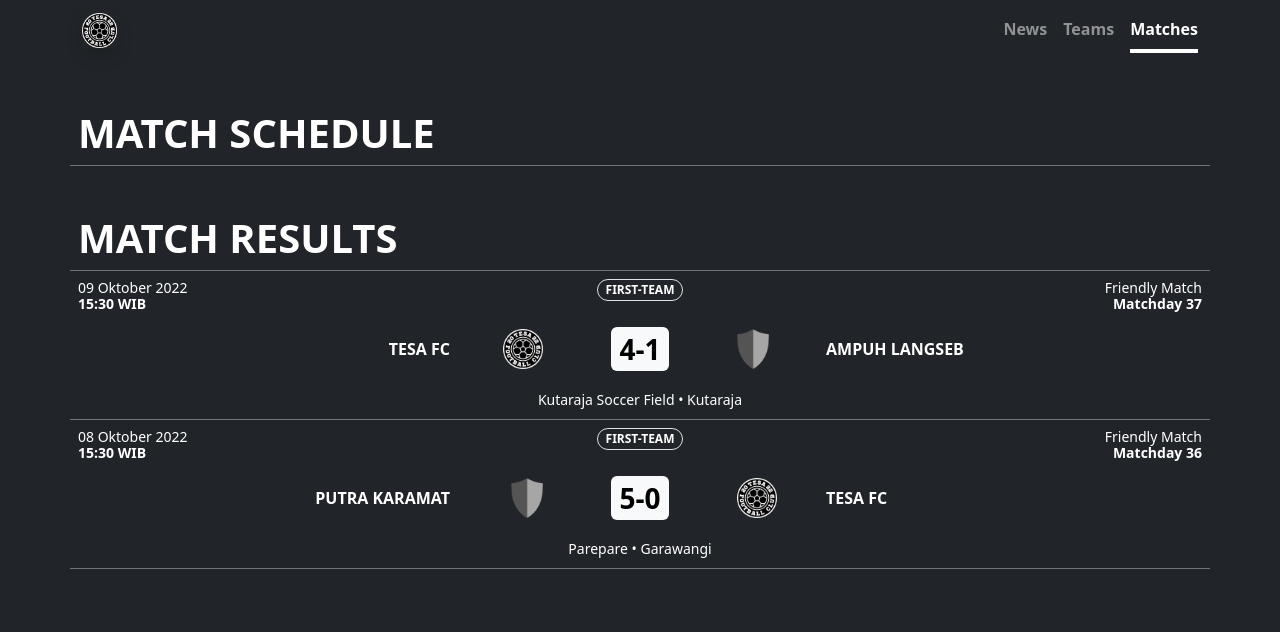
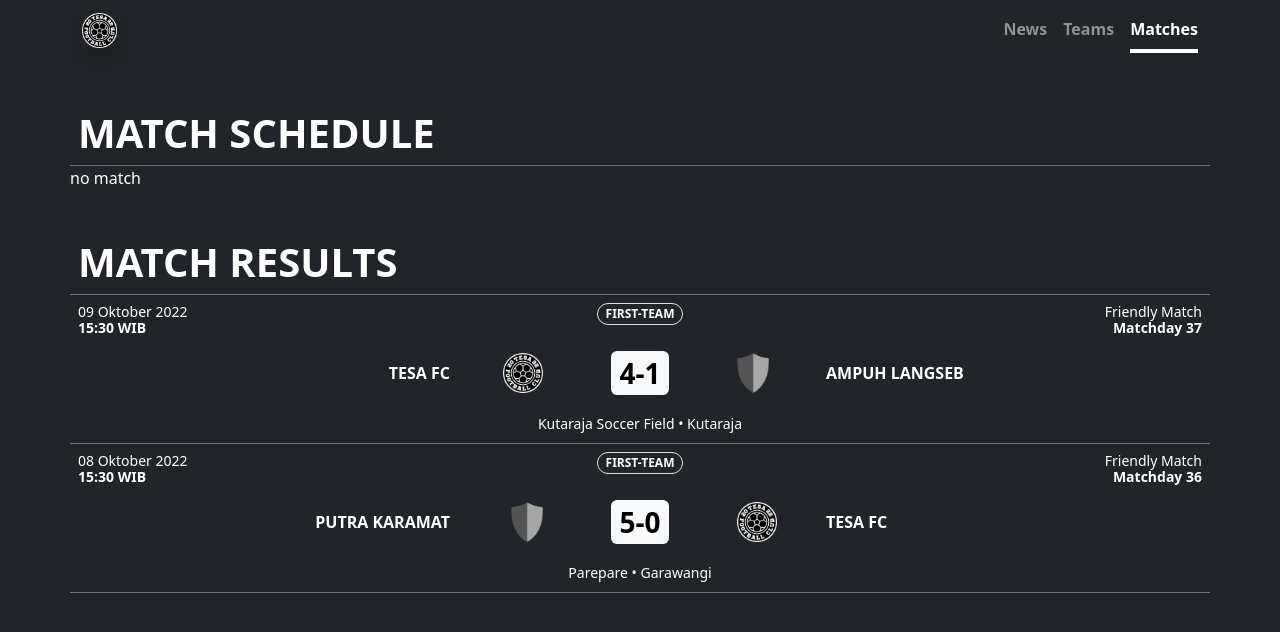
Before and after one commit to tesafc/tesafc.github.io, a Jekyll site: the page built from matches.html, in a window 1280 px wide. Shown: the top 632 px of the page. Built offline with Jekyll 4.4.1, drawn with Linux system fonts in a browser that asks for light colours.

Commit message:
Update matches.html

```diff
--- a/matches.html
+++ b/matches.html
@@ -45,12 +45,12 @@ title: matches
           <div class="card-footer bg-transparent border-0">
             <p class="card-text text-center text-capitalize mb-0"><small>{{ match.stadium }} • {{ match.place }}</small></p>
           </div>
+        </div>
+      </div>
+      {% endfor %}
           {% if match-count == 0 %}
             no match
           {% endif %}
-        </div>
-      </div>
-      {% endfor %}
     </div>
   </div>
 
```
